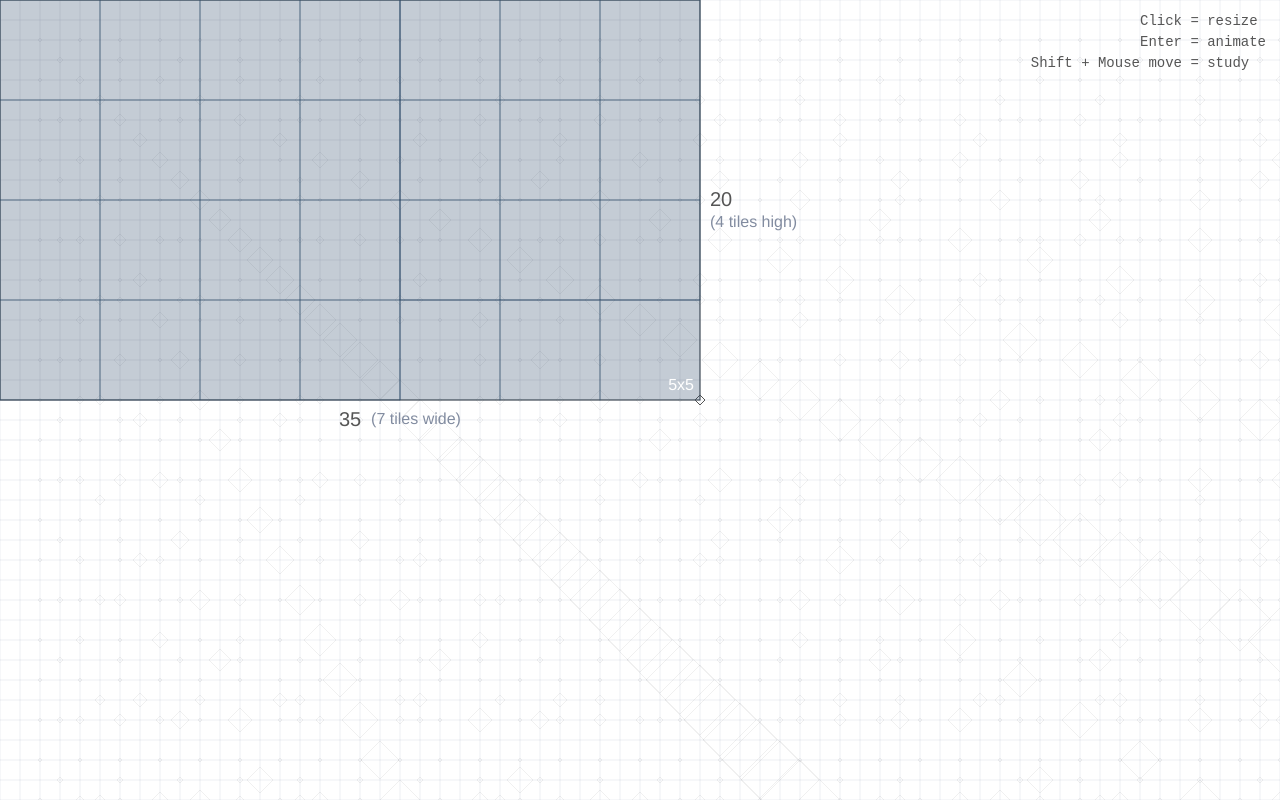
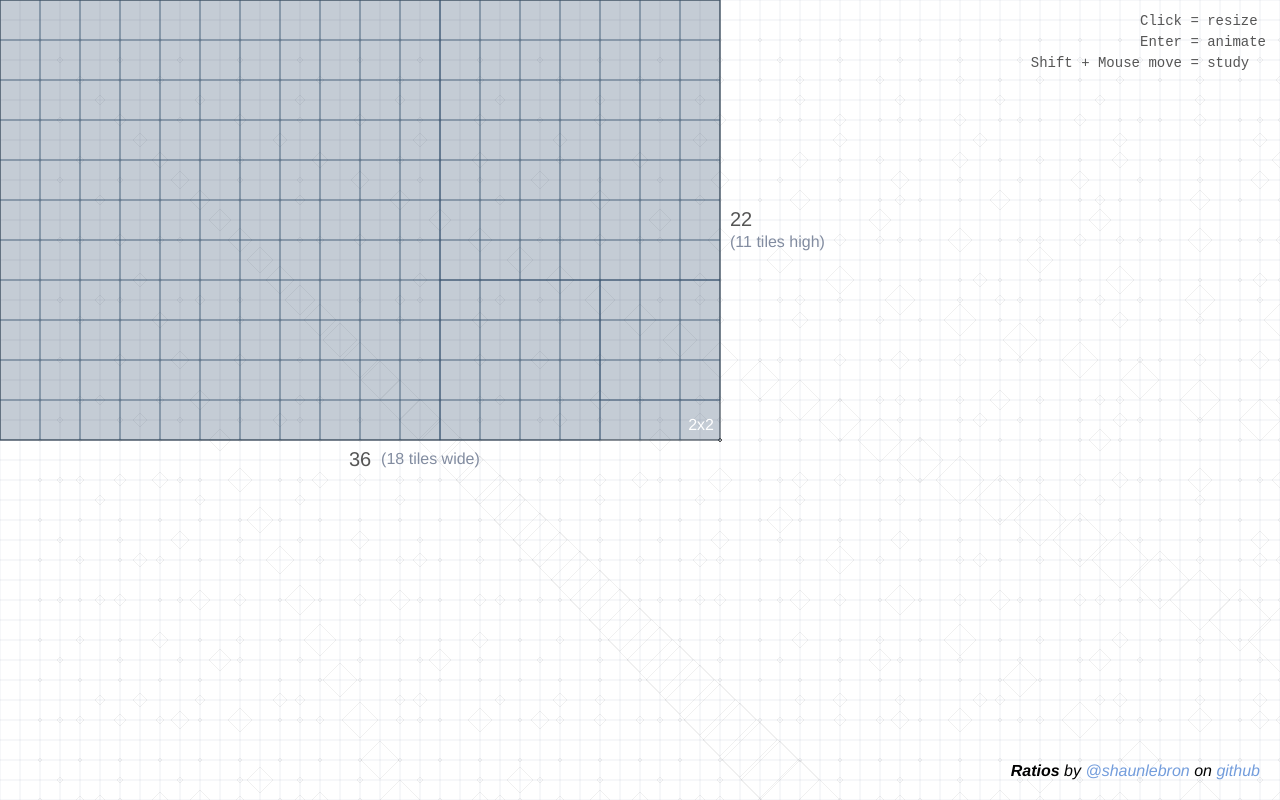
Before and after one commit to shaunlebron/ratios, a plain HTML site: page index.html in a window 1280 px wide. Drawn offline with Linux system fonts and the light colour scheme.

Commit message:
add footer title and links, and use localStorage

```diff
--- a/index.css
+++ b/index.css
@@ -3,3 +3,17 @@ canvas {
   top: 0;
   left: 0;
 }
+
+footer {
+  font-family: Helvetica;
+  font-style: italic;
+  position: absolute;
+  bottom: 0;
+  right: 0;
+  padding: 20px;
+}
+
+a {
+  color: #739ddc;
+  text-decoration: none;
+}
--- a/index.html
+++ b/index.html
@@ -6,6 +6,11 @@
 </head>
 <body>
   <canvas></canvas>
+  <footer>
+    <strong>Ratios</strong> by
+    <a href="http://twitter.com/shaunlebron">@shaunlebron</a> on
+    <a href="https://github.com/shaunlebron/ratios">github</a>
+  </footer>
   <script src="index.js"></script>
 </body>
 </html>
--- a/index.js
+++ b/index.js
@@ -33,6 +33,8 @@ function updateSize(w,h) {
   state.tiles = createTiles(w,h);
   initAnim();
   draw();
+  localStorage.w = w;
+  localStorage.h = h;
 }
 
 const unitSize = 20; // pixel size of single unit
@@ -569,7 +571,7 @@ function getPhaseTime(name) {
 function initAnim() {
   // adjust some animation phases depending on tile result
   animPhaseNames.found.duration = (state.scale === 1 ? 800 : 800);
-  animPhaseNames.backfill.skip = (state.scale === 1 || state.tiles[0].s === state.scale);
+  animPhaseNames.backfill.skip = (state.scale === 1);
 
   const phases = Array.from(allPhases());
   const total = setPhaseTimes(phases);
@@ -647,7 +649,7 @@ function getCursor(e) {
 
 function updateCursor(e) {
   const cursor = getCursor(e);
-  document.body.style.cursor = cursor;
+  canvas.style.cursor = cursor;
 }
 
 function createMouseEvents() {
@@ -709,7 +711,10 @@ function createMouseEvents() {
 // Load
 //----------------------------------------------------------------------
 
-updateSize(35,20);
+updateSize(
+  parseInt(localStorage.w, 10) || 36,
+  parseInt(localStorage.h, 10) || 22
+);
 resizeCanvas();
 createMouseEvents();
 window.requestAnimationFrame(tick);
```
